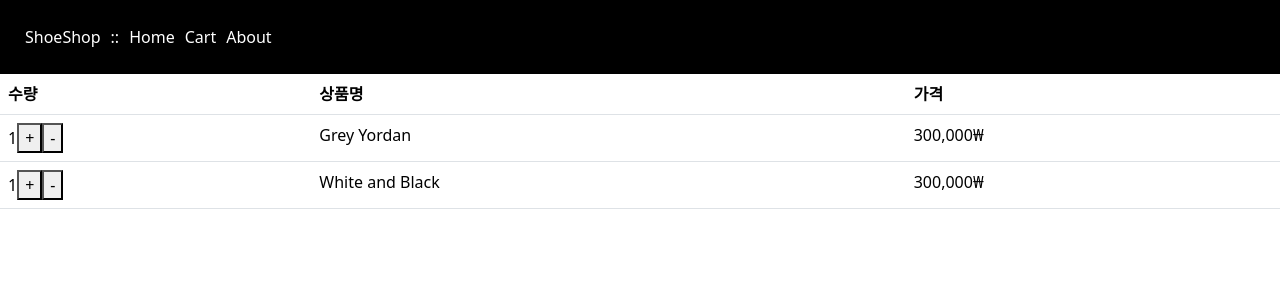
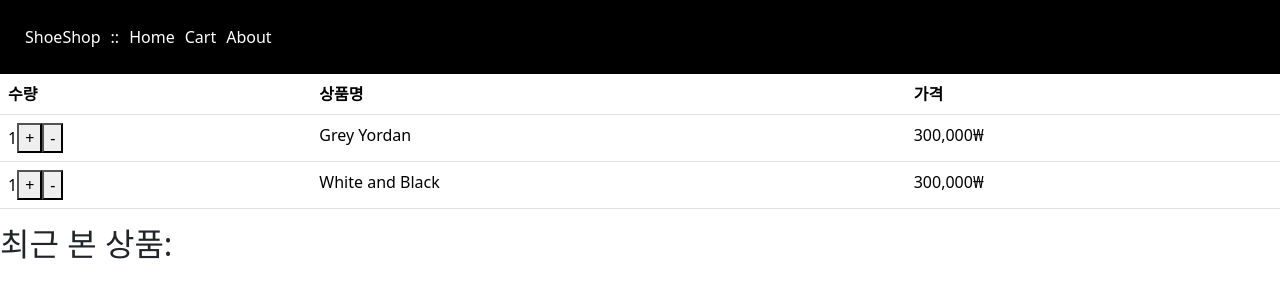
Before and after one commit to seryoungk/shoeshop, a React (Create React App) app: page /cart in a window 1280 px wide. Shown: the top 300 px of the page. Built offline with nearby package versions, Linux system fonts and the light colour scheme.

Commit message:
최근 본 상품의 id를 출력

```diff
--- a/src/Store.js
+++ b/src/Store.js
@@ -55,3 +55,17 @@ export const minus = (id) => ({
   type: "product/minus",
   payload: { id }, // id를 payload로 전달
 });
+
+// 최근 본 상품
+export const addWatchedItem = (itemId) => {
+  const watchedItems = getWatchedItems();
+  if (!watchedItems.includes(itemId)) {
+    watchedItems.push(itemId);
+    localStorage.setItem("watched", JSON.stringify(watchedItems));
+  }
+};
+
+export const getWatchedItems = () => {
+  const storedData = localStorage.getItem("watched");
+  return JSON.parse(storedData) || [];
+};
--- a/src/pages/Cart.js
+++ b/src/pages/Cart.js
@@ -1,13 +1,21 @@
-import React from "react";
+import React, { useEffect, useState } from "react";
 import Navbar from "../components/Navbar";
 import { Table } from "react-bootstrap";
 import "bootstrap/dist/css/bootstrap.min.css";
 import { useSelector, useDispatch } from "react-redux";
 import { plus, minus } from "../Store"; // 수정된 import 경로
+import { getWatchedItems } from "../Store";
 
 function Cart() {
   const products = useSelector((state) => state.product);
   const dispatch = useDispatch();
+  const [watchedItems, setWatchedItems] = useState([]);
+
+  useEffect(() => {
+    // 최근 본 상품을 가져옵니다.
+    const watchedItems = getWatchedItems();
+    setWatchedItems(watchedItems);
+  }, []);
 
   return (
     <div>
@@ -34,6 +42,15 @@ function Cart() {
           ))}
         </tbody>
       </Table>
+      <div>
+        <h2>최근 본 상품:</h2>
+        {watchedItems.map((item, index) => (
+          <span key={item}>
+            {index > 0 ? ", " : ""}
+            {item}
+          </span>
+        ))}
+      </div>
     </div>
   );
 }
--- a/src/pages/Detail.js
+++ b/src/pages/Detail.js
@@ -3,6 +3,9 @@ import { useParams } from "react-router-dom";
 import Navbar from "../components/Navbar";
 import data from "../data";
 import TabMenu from "../components/Tab";
+import { useEffect } from "react";
+import { addWatchedItem } from "../Store";
+
 function Detail() {
   const [shoes] = useState(data);
   const { id } = useParams();
@@ -12,6 +15,11 @@ function Detail() {
 
   // id를 기반으로 데이터 배열(data)에서 해당 아이템을 찾습니다.
   const shoe = shoes.find((shoe) => shoe.id === shoeId);
+
+  // 최근 본 상품
+  useEffect(() => {
+    addWatchedItem(shoe.id);
+  }, []);
 
   return (
     <div>
```
